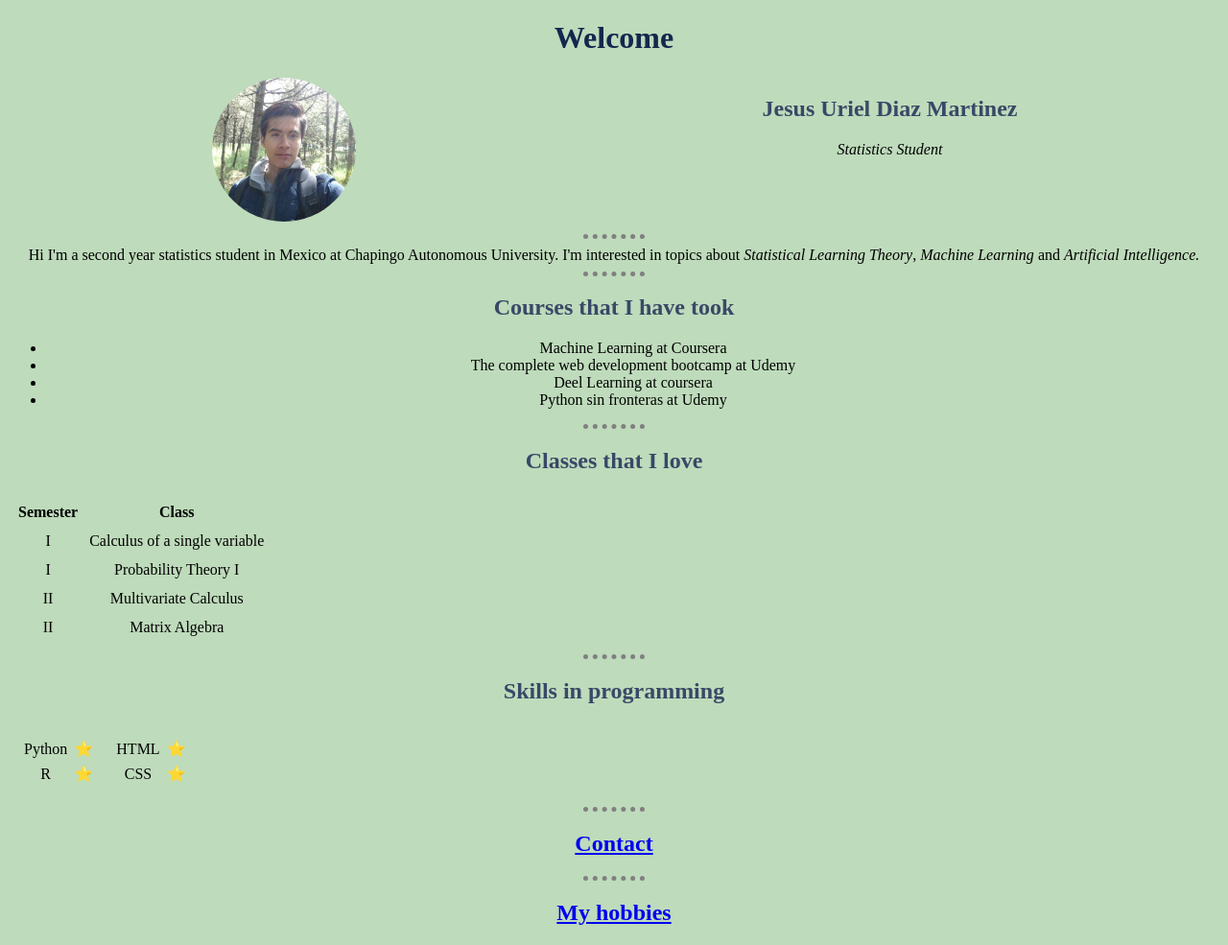
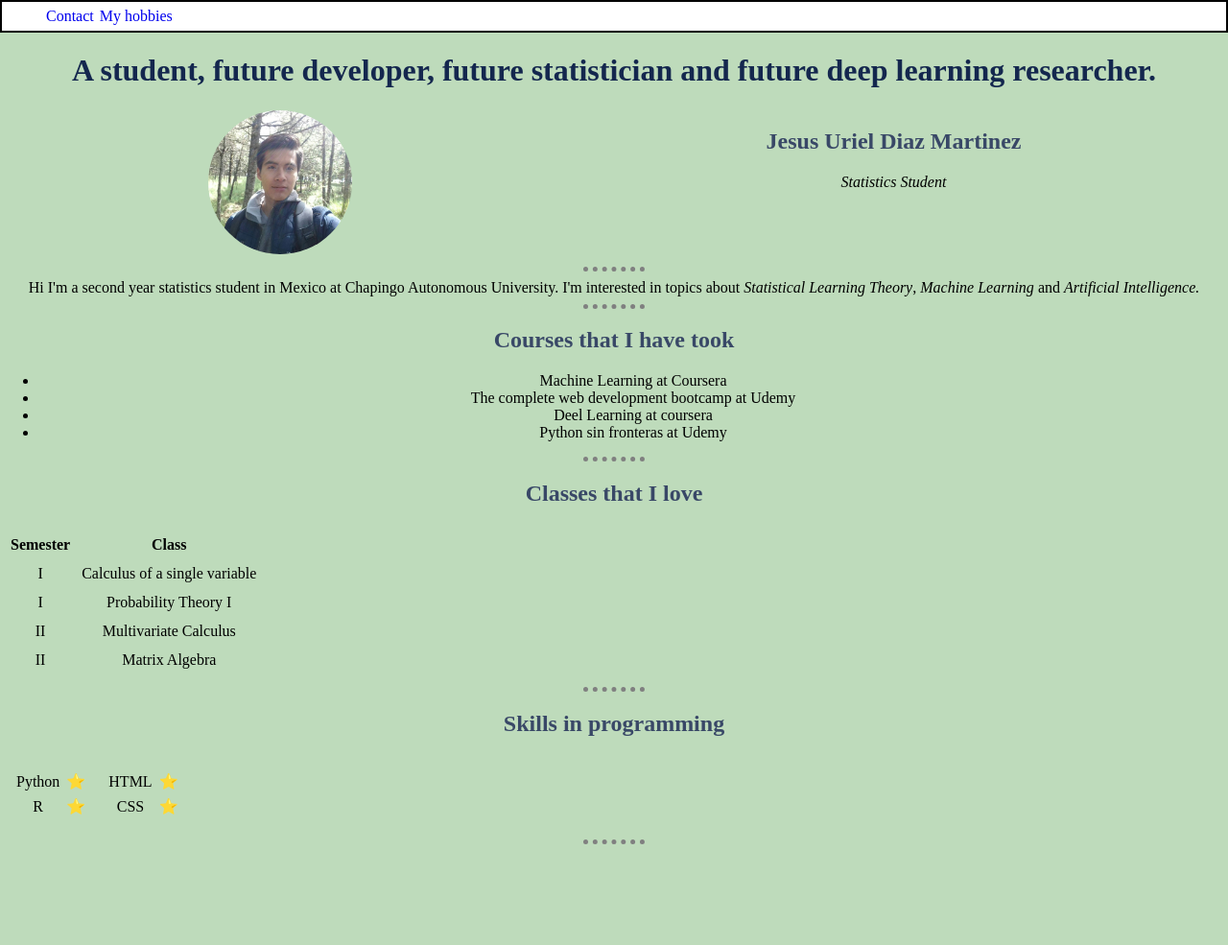
Before and after one commit to uriel278/Personal-site, a plain HTML site: page index.html in a window 1280 px wide. Shown: the whole page at 96% size. After the commit the page ends 888 px from the top, so only its background shows below. Drawn offline with Linux system fonts and the light colour scheme.

Commit message:
New navigation bar with CSS Flexbox

```diff
--- a/CSS/styles.css
+++ b/CSS/styles.css
@@ -1,6 +1,7 @@
 body {
     background-color: #bedbbb;
     text-align: center;
+    margin: 0;
 }
 hr {
     border-style: none;
@@ -41,3 +42,42 @@ h2 {
     height: auto;
     width: auto;
 }
+
+
+.navbar {
+    background-color: white;
+    border: 2px solid black;
+    padding: 3px;
+}
+
+.navbar-bar {
+    list-style-type: none;
+    margin: 0 auto;
+    text-align: center;
+    display: flex;
+}
+
+.navbar-bar-button {
+    margin: 0;
+    text-decoration-line: none;
+    padding: 3px;
+}
+
+.profile-images {
+    border-radius: 100%;
+    border-width: 1px;
+    border-style: dashed;
+    border-color:transparent;
+    max-height: 150px;
+    max-width: 150px;
+}
+
+
+
+#contact {
+    text-decoration-line: none;
+}
+
+#hobbies {
+    text-decoration-line: none;
+}
--- a/index.html
+++ b/index.html
@@ -7,19 +7,21 @@
         <link rel="stylesheet" href="CSS/styles.css">
     </head>
     <body>
-        <style>
-            .profile-images {
-                border-radius: 100%;
-                border-width: 1px;
-                border-style: dashed;
-                border-color:transparent;
-                max-height: 150px;
-                max-width: 150px;
-            }
-        </style>
-        <h1 class="incenter">
-            Welcome
+        <!-- <h1 class="incenter"> -->
+            <!-- Welcome -->
+        <!-- </h1> -->
+        <nav class="navbar">
+            <ul class="navbar-bar">
+                <li class="navbar-bar-button"><a id="contact" href="contact.html">Contact</a></li>
+                <li class="navbar-bar-button"><a id="hobbies" href="hobbies.html">My hobbies</a></li>
+            </ul>
+        </nav>
+
+
+        <h1>
+            A student, future developer, future statistician and future deep learning researcher.
         </h1>
+
 
         <div id="id-card">
 
@@ -121,12 +123,5 @@
             </table> -->
         </div>
         <hr>
-        <div>
-            <h2><a href="contact.html">Contact</a></h2>
-        </div>
-        <hr>
-        <div>
-            <h2><a href="hobbies.html">My hobbies</a></h2>
-        </div>
     </body>
 </html>
```
